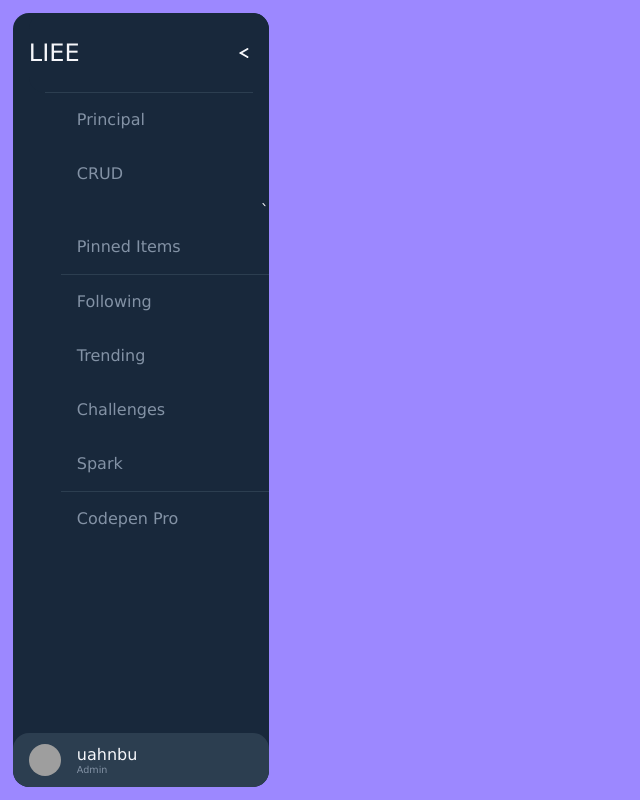
After one commit to ErnestoHV/proyecto_cloud_pioneers, a CodeIgniter 4 app: the page made by app/Views/plantilla/ejemplosidebar.php in a window 1280 px wide. The commit adds this page. Shown: the whole page, without its empty margins (0-640 px from the left). Run offline with PHP 8.4 and a stand-in for CodeIgniter, Linux system fonts and the light colour scheme; the template is opened without the code that fills it, so the values that code supplies are empty; some libraries are stand-ins or nearby versions; grey boxes are pictures that could not be loaded.

Commit message:
ultimo avance cruds

```diff
--- a/app/Views/administrador/vista_administrador_cruds_documentos.php
+++ b/app/Views/administrador/vista_administrador_cruds_documentos.php
@@ -30,7 +30,7 @@
                         <td class="text-start"><?php echo $documento['link_documento_plantilla'];?></td>
                         <td class="text-center"><?php echo $documento['fecha_carga_documento'];?></td>
                         <td class="text-center"><i data-feather="edit"></i></td>
-                        <td class="text-center"><i data-feather="trash-2"></i></td>
+                        <td class="text-center"><a href="<?= base_url('/administrador/vista_administrador_cruds_documentos/borrar'.$documento['id_documento'])?>" onclick="return confirm('¿Está seguro que desea borrar este registro?')"></a><i data-feather="trash-2"></i></td>
                     </tr>
                 <?php endif;?>
             <?php endforeach;?>
--- /dev/null
+++ b/app/Views/plantilla/ejemplosidebar.php
@@ -0,0 +1,397 @@
+<!DOCTYPE html>
+<html lang="en">
+<head>
+    <meta charset="UTF-8">
+    <meta name="viewport" content="width=device-width, initial-scale=1.0">
+    <title>Document</title>
+    <style>
+      :root {
+        --background: #9c88ff;
+        --navbar-width: 256px;
+        --navbar-width-min: 80px;
+        --navbar-dark-primary: #18283b;
+        --navbar-dark-secondary: #2c3e50;
+        --navbar-light-primary: #f5f6fa;
+        --navbar-light-secondary: #8392a5;
+      }
+
+      html, body {
+        margin: 0;
+        background: var(--background);
+      }
+
+      #nav-toggle:checked ~ #nav-header {
+        width: calc(var(--navbar-width-min) - 16px);
+      }
+      #nav-toggle:checked ~ #nav-content, #nav-toggle:checked ~ #nav-footer {
+        width: var(--navbar-width-min);
+      }
+      #nav-toggle:checked ~ #nav-header #nav-title {
+        opacity: 0;
+        pointer-events: none;
+        transition: opacity 0.1s;
+      }
+      #nav-toggle:checked ~ #nav-header label[for=nav-toggle] {
+        left: calc(50% - 8px);
+        transform: translate(-50%);
+      }
+      #nav-toggle:checked ~ #nav-header #nav-toggle-burger {
+        background: var(--navbar-light-primary);
+      }
+      #nav-toggle:checked ~ #nav-header #nav-toggle-burger:before, #nav-toggle:checked ~ #nav-header #nav-toggle-burger::after {
+        width: 16px;
+        background: var(--navbar-light-secondary);
+        transform: translate(0, 0) rotate(0deg);
+      }
+      #nav-toggle:checked ~ #nav-content .nav-button span {
+        opacity: 0;
+        transition: opacity 0.1s;
+      }
+      #nav-toggle:checked ~ #nav-content .nav-button .fas {
+        min-width: calc(100% - 16px);
+      }
+      #nav-toggle:checked ~ #nav-footer #nav-footer-avatar {
+        margin-left: 0;
+        left: 50%;
+        transform: translate(-50%);
+      }
+      #nav-toggle:checked ~ #nav-footer #nav-footer-titlebox, #nav-toggle:checked ~ #nav-footer label[for=nav-footer-toggle] {
+        opacity: 0;
+        transition: opacity 0.1s;
+        pointer-events: none;
+      }
+
+      #nav-bar {
+        position: absolute;
+        left: 1vw;
+        top: 1vw;
+        height: calc(100% - 2vw);
+        background: var(--navbar-dark-primary);
+        border-radius: 16px;
+        display: flex;
+        flex-direction: column;
+        color: var(--navbar-light-primary);
+        font-family: Verdana, Geneva, Tahoma, sans-serif;
+        overflow: hidden;
+        user-select: none;
+      }
+      #nav-bar hr {
+        margin: 0;
+        position: relative;
+        left: 16px;
+        width: calc(100% - 32px);
+        border: none;
+        border-top: solid 1px var(--navbar-dark-secondary);
+      }
+      #nav-bar a {
+        color: inherit;
+        text-decoration: inherit;
+      }
+      #nav-bar input[type=checkbox] {
+        display: none;
+      }
+
+      #nav-header {
+        position: relative;
+        width: var(--navbar-width);
+        left: 16px;
+        width: calc(var(--navbar-width) - 16px);
+        min-height: 80px;
+        background: var(--navbar-dark-primary);
+        border-radius: 16px;
+        z-index: 2;
+        display: flex;
+        align-items: center;
+        transition: width 0.2s;
+      }
+      #nav-header hr {
+        position: absolute;
+        bottom: 0;
+      }
+
+      #nav-title {
+        font-size: 1.5rem;
+        transition: opacity 1s;
+      }
+
+      label[for=nav-toggle] {
+        position: absolute;
+        right: 0;
+        width: 3rem;
+        height: 100%;
+        display: flex;
+        align-items: center;
+        justify-content: center;
+        cursor: pointer;
+      }
+
+      #nav-toggle-burger {
+        position: relative;
+        width: 16px;
+        height: 2px;
+        background: var(--navbar-dark-primary);
+        border-radius: 99px;
+        transition: background 0.2s;
+      }
+      #nav-toggle-burger:before, #nav-toggle-burger:after {
+        content: "";
+        position: absolute;
+        top: -6px;
+        width: 10px;
+        height: 2px;
+        background: var(--navbar-light-primary);
+        border-radius: 99px;
+        transform: translate(2px, 8px) rotate(30deg);
+        transition: 0.2s;
+      }
+      #nav-toggle-burger:after {
+        top: 6px;
+        transform: translate(2px, -8px) rotate(-30deg);
+      }
+
+      #nav-content {
+        margin: -16px 0;
+        padding: 16px 0;
+        position: relative;
+        flex: 1;
+        width: var(--navbar-width);
+        background: var(--navbar-dark-primary);
+        box-shadow: 0 0 0 16px var(--navbar-dark-primary);
+        direction: rtl;
+        overflow-x: hidden;
+        transition: width 0.2s;
+      }
+      #nav-content::-webkit-scrollbar {
+        width: 8px;
+        height: 8px;
+      }
+      #nav-content::-webkit-scrollbar-thumb {
+        border-radius: 99px;
+        background-color: #D62929;
+      }
+      #nav-content::-webkit-scrollbar-button {
+        height: 16px;
+      }
+
+      #nav-content-highlight {
+        position: absolute;
+        left: 16px;
+        top: -70px;
+        width: calc(100% - 16px);
+        height: 54px;
+        background: var(--background);
+        background-attachment: fixed;
+        border-radius: 16px 0 0 16px;
+        transition: top 0.2s;
+      }
+      #nav-content-highlight:before, #nav-content-highlight:after {
+        content: "";
+        position: absolute;
+        right: 0;
+        bottom: 100%;
+        width: 32px;
+        height: 32px;
+        border-radius: 50%;
+        box-shadow: 16px 16px var(--background);
+      }
+      #nav-content-highlight:after {
+        top: 100%;
+        box-shadow: 16px -16px var(--background);
+      }
+
+      .nav-button {
+        position: relative;
+        margin-left: 16px;
+        height: 54px;
+        display: flex;
+        align-items: center;
+        color: var(--navbar-light-secondary);
+        direction: ltr;
+        cursor: pointer;
+        z-index: 1;
+        transition: color 0.2s;
+      }
+      .nav-button span {
+        transition: opacity 1s;
+      }
+      .nav-button .fas {
+        transition: min-width 0.2s;
+      }
+      .nav-button:nth-of-type(1):hover {
+        color: var(--navbar-dark-primary);
+      }
+      .nav-button:nth-of-type(1):hover ~ #nav-content-highlight {
+        top: 16px;
+      }
+      .nav-button:nth-of-type(2):hover {
+        color: var(--navbar-dark-primary);
+      }
+      .nav-button:nth-of-type(2):hover ~ #nav-content-highlight {
+        top: 70px;
+      }
+      .nav-button:nth-of-type(3):hover {
+        color: var(--navbar-dark-primary);
+      }
+      .nav-button:nth-of-type(3):hover ~ #nav-content-highlight {
+        top: 124px;
+      }
+      .nav-button:nth-of-type(4):hover {
+        color: var(--navbar-dark-primary);
+      }
+      .nav-button:nth-of-type(4):hover ~ #nav-content-highlight {
+        top: 178px;
+      }
+      .nav-button:nth-of-type(5):hover {
+        color: var(--navbar-dark-primary);
+      }
+      .nav-button:nth-of-type(5):hover ~ #nav-content-highlight {
+        top: 232px;
+      }
+      .nav-button:nth-of-type(6):hover {
+        color: var(--navbar-dark-primary);
+      }
+      .nav-button:nth-of-type(6):hover ~ #nav-content-highlight {
+        top: 286px;
+      }
+      .nav-button:nth-of-type(7):hover {
+        color: var(--navbar-dark-primary);
+      }
+      .nav-button:nth-of-type(7):hover ~ #nav-content-highlight {
+        top: 340px;
+      }
+      .nav-button:nth-of-type(8):hover {
+        color: var(--navbar-dark-primary);
+      }
+      .nav-button:nth-of-type(8):hover ~ #nav-content-highlight {
+        top: 394px;
+      }
+
+      #nav-bar .fas {
+        min-width: 3rem;
+        text-align: center;
+      }
+
+      #nav-footer {
+        position: relative;
+        width: var(--navbar-width);
+        height: 54px;
+        background: var(--navbar-dark-secondary);
+        border-radius: 16px;
+        display: flex;
+        flex-direction: column;
+        z-index: 2;
+        transition: width 0.2s, height 0.2s;
+      }
+
+      #nav-footer-heading {
+        position: relative;
+        width: 100%;
+        height: 54px;
+        display: flex;
+        align-items: center;
+      }
+
+      #nav-footer-avatar {
+        position: relative;
+        margin: 11px 0 11px 16px;
+        left: 0;
+        width: 32px;
+        height: 32px;
+        border-radius: 50%;
+        overflow: hidden;
+        transform: translate(0);
+        transition: 0.2s;
+      }
+      #nav-footer-avatar img {
+        height: 100%;
+      }
+
+      #nav-footer-titlebox {
+        position: relative;
+        margin-left: 16px;
+        width: 10px;
+        display: flex;
+        flex-direction: column;
+        transition: opacity 1s;
+      }
+
+      #nav-footer-subtitle {
+        color: var(--navbar-light-secondary);
+        font-size: 0.6rem;
+      }
+
+      #nav-toggle:not(:checked) ~ #nav-footer-toggle:checked + #nav-footer {
+        height: 30%;
+        min-height: 54px;
+      }
+      #nav-toggle:not(:checked) ~ #nav-footer-toggle:checked + #nav-footer label[for=nav-footer-toggle] {
+        transform: rotate(180deg);
+      }
+
+      label[for=nav-footer-toggle] {
+        position: absolute;
+        right: 0;
+        width: 3rem;
+        height: 100%;
+        display: flex;
+        align-items: center;
+        cursor: pointer;
+        transition: transform 0.2s, opacity 0.2s;
+      }
+
+      #nav-footer-content {
+        margin: 0 16px 16px 16px;
+        border-top: solid 1px var(--navbar-light-secondary);
+        padding: 16px 0;
+        color: var(--navbar-light-secondary);
+        font-size: 0.8rem;
+        overflow: auto;
+      }
+      #nav-footer-content::-webkit-scrollbar {
+        width: 8px;
+        height: 8px;
+      }
+      #nav-footer-content::-webkit-scrollbar-thumb {
+        border-radius: 99px;
+        background-color: #D62929;
+      }
+    </style>
+</head>
+<body>
+<div id="nav-bar">
+  <input id="nav-toggle" type="checkbox"/>
+  <div id="nav-header">
+    <a id="nav-title" href= "https://www.inaoep.mx/~liee/" target="_blank"><i class="fab fa-codepen"></i>LIEE</a>
+    <label for="nav-toggle"><span id="nav-toggle-burger"></span></label>
+    <hr/>
+  </div>
+  <div id="nav-content">
+    <div class="nav-button"><i class="fas fa-palette"></i><span>Principal</span></div>
+    <div class="nav-button"><i class="fas fa-images"></i><span>CRUD</span></div>`
+
+
+
+    <div class="nav-button"><i class="fas fa-thumbtack"></i><span>Pinned Items</span></div>
+    <hr/>
+    <div class="nav-button"><i class="fas fa-heart"></i><span>Following</span></div>
+    <div class="nav-button"><i class="fas fa-chart-line"></i><span>Trending</span></div>
+    <div class="nav-button"><i class="fas fa-fire"></i><span>Challenges</span></div>
+    <div class="nav-button"><i class="fas fa-magic"></i><span>Spark</span></div>
+    <hr/>
+    <div class="nav-button"><i class="fas fa-gem"></i><span>Codepen Pro</span></div>
+    <div id="nav-content-highlight"></div>
+  </div>
+  <input id="nav-footer-toggle" type="checkbox"/>
+  <div id="nav-footer">
+    <div id="nav-footer-heading">
+      <div id="nav-footer-avatar"><img src="https://gravatar.com/avatar/4474ca42d303761c2901fa819c4f2547"/></div>
+      <div id="nav-footer-titlebox"><a id="nav-footer-title" href="https://codepen.io/uahnbu/pens/public" target="_blank">uahnbu</a><span id="nav-footer-subtitle">Admin</span></div>
+      <label for="nav-footer-toggle"><i class="fas fa-caret-up"></i></label>
+    </div>
+    <div id="nav-footer-content">
+      <Lorem>ipsum dolor sit amet, consectetur adipiscing elit, sed do eiusmod tempor incididunt ut labore et dolore magna aliqua.</Lorem>
+    </div>
+  </div>
+</div>
+</body>
+</html>
--- a/app/Views/plantilla/plantilla_administrador.php
+++ b/app/Views/plantilla/plantilla_administrador.php
@@ -6,6 +6,10 @@
         <title>Administrador - Panel</title>
         <script src="https://unpkg.com/feather-icons"></script>
         <link href="https://cdn.jsdelivr.net/npm/bootstrap@5.3.3/dist/css/bootstrap.min.css" rel="stylesheet" integrity="sha384-QWTKZyjpPEjISv5WaRU9OFeRpok6YctnYmDr5pNlyT2bRjXh0JMhjY6hW+ALEwIH" crossorigin="anonymous">
+
+        <style>
+
+        </style>
     </head>
     <body class="bg-light">
         <script src="https://cdn.jsdelivr.net/npm/bootstrap@5.3.3/dist/js/bootstrap.bundle.min.js" integrity="sha384-YvpcrYf0tY3lHB60NNkmXc5s9fDVZLESaAA55NDzOxhy9GkcIdslK1eN7N6jIeHz" crossorigin="anonymous"></script>
@@ -15,7 +19,9 @@
                     <div class="d-flex flex-column align-items-center align-items-sm-start px-3 pt-2 text-warning min-vh-100">
                         <h3>
                             <img src="../logos_LIEE/LIEE_Logo.png" alt="img" class="img-fluid">LIEE
+                            <button class="btn btn-primary" type="button" data-bs-toggle="offcanvas" data-bs-target="#offcanvasScrolling" aria-controls="offcanvasScrolling">Enable body scrolling</button>
                         </h3>
+
                         <a class="d-flex align-items-center pb-3 mb-md-0 me-md-auto text-light text-decoration-none">
                             <span class="fs-5 d-none d-sm-inline text-warning">Menu</span>
                         </a>
```
Also changed, not shown: app/Config/Routes.php (+14 -2 lines), app/Controllers/AdminController.php (+62 -6 lines), app/Views/administrador/vista_administrador_alta_clientes.php (+6 -5 lines), app/Views/administrador/vista_administrador_alta_usuarios.php (added, +41 -0 lines).
